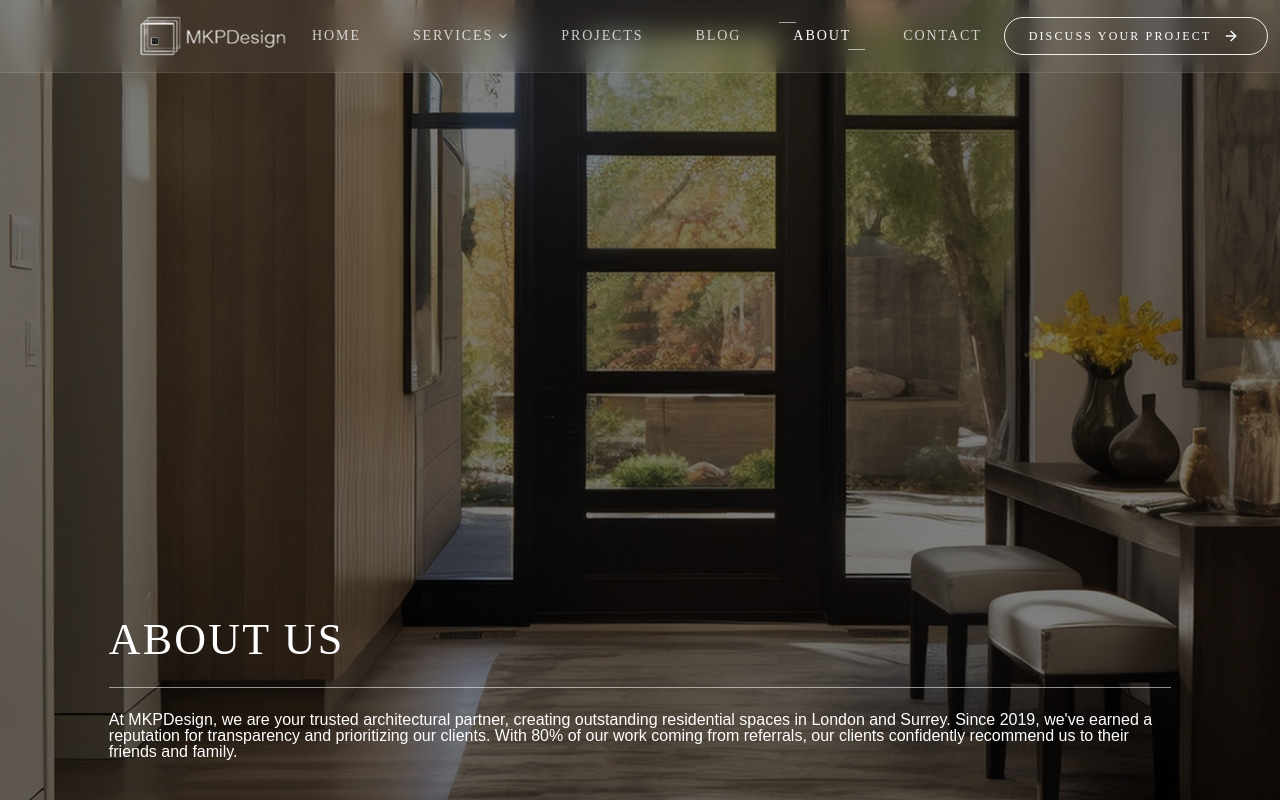
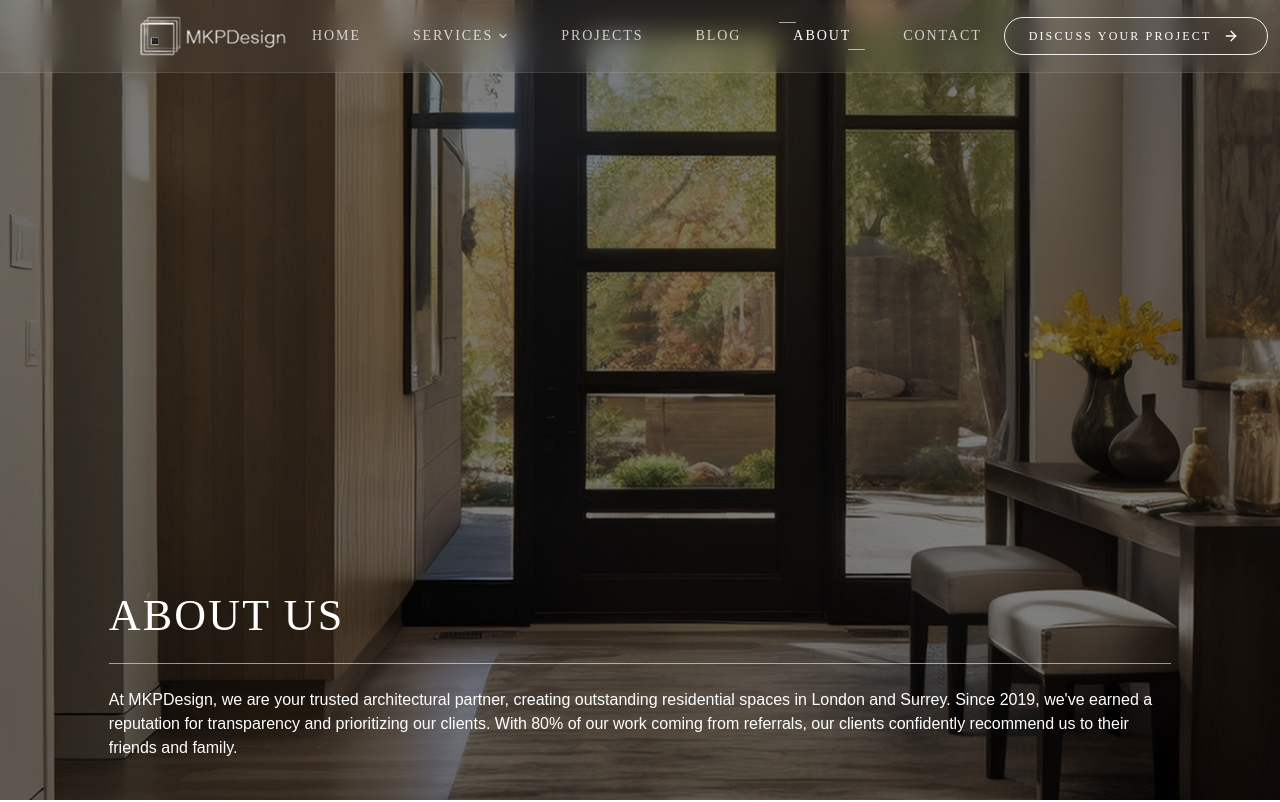
Before and after one commit to muzammilshahzad894/mkp-website, a Nuxt app: page /about in a window 1280 px wide. Shown: the top 802 px of the page. Built offline with nearby package versions, Linux system fonts and the light colour scheme.

Commit message:
fix: fixed the font issue in footer

```diff
--- a/app/assets/css/main.css
+++ b/app/assets/css/main.css
@@ -6,7 +6,7 @@
   font-family: "DM Sans", sans-serif;
 }
 
-.font-poppins {
+.font-poppins-blog {
   font-family: "Poppins", sans-serif;
   font-weight: 500;
   font-style: medium;
@@ -15,6 +15,9 @@
   letter-spacing: 0%;
 }
 
+.font-poppins {
+  font-family: "Poppins", sans-serif;
+}
 .hero-overlay {
   background: linear-gradient(
     to bottom,
--- a/app/components/blogs/BlogsList.vue
+++ b/app/components/blogs/BlogsList.vue
@@ -39,7 +39,7 @@
               <!-- Meta -->
               <div>
                 <p
-                  class="mb-4 font-poppins text-[11px] tracking-[0.18em] text-neutral-500"
+                  class="mb-4 font-poppins-blog text-[11px] tracking-[0.18em] text-neutral-500"
                 >
                   {{ post.date }}&nbsp;–&nbsp;{{ post.category }}
                 </p>
```
